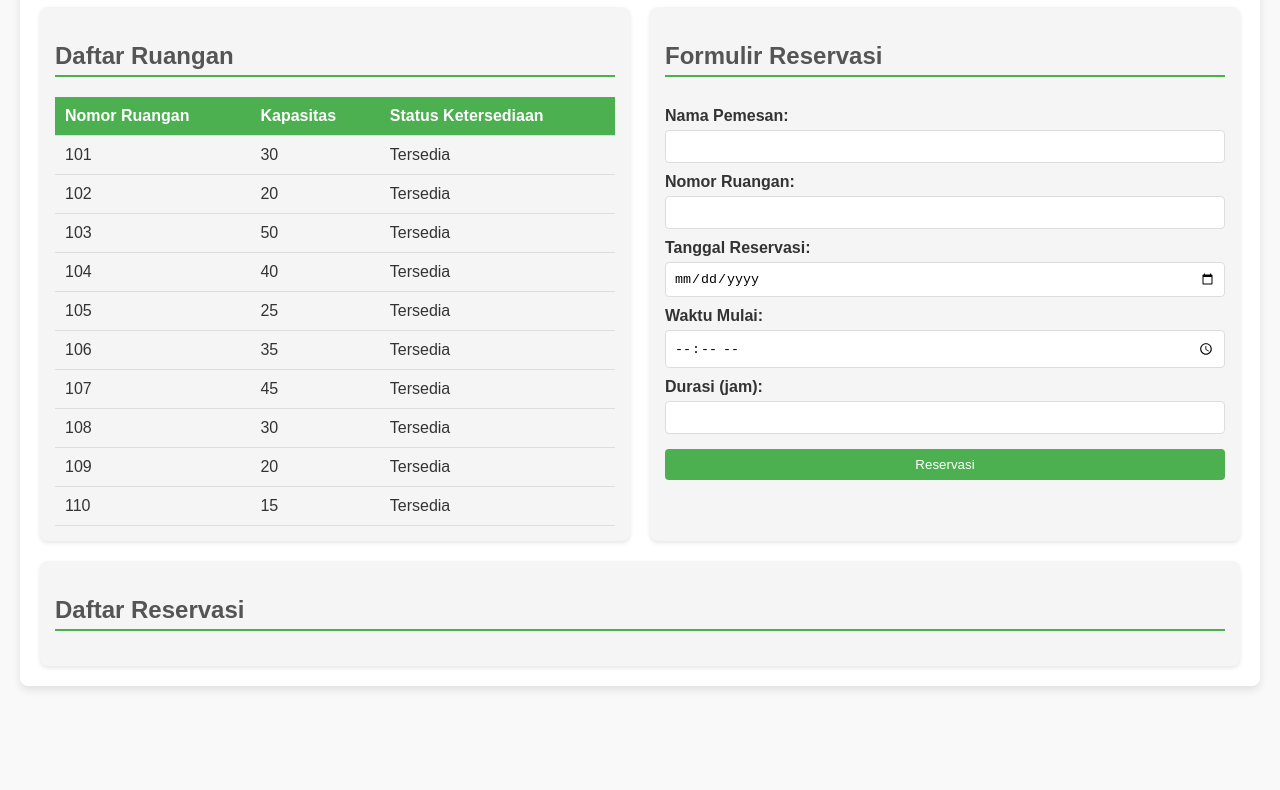
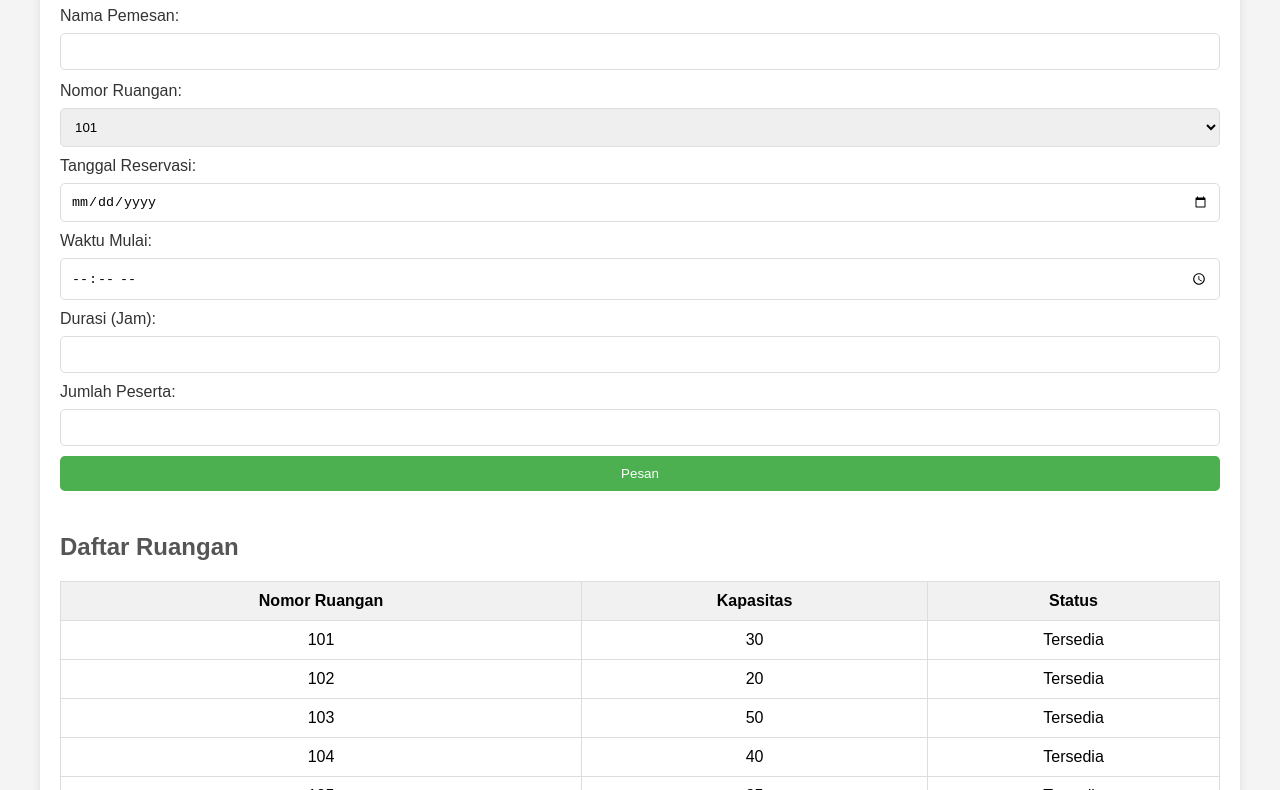
Before and after one commit to KevinNatha/-Sistem-Reservasi-Ruangan-Kelas, a plain HTML site: page index.html in a window 1280 px wide. Shown: the part 113-903 px from the top of the page. Before the commit the page ends 819 px from the top, so only its background shows below. Drawn offline with Linux system fonts and the light colour scheme.

Commit message:
Pesan commit tentang perubahan yang dilakukan

```diff
--- a/index.html
+++ b/index.html
@@ -1,41 +1,35 @@
 <!DOCTYPE html>
-<html lang="en">
+<html lang="id">
 <head>
     <meta charset="UTF-8">
     <meta name="viewport" content="width=device-width, initial-scale=1.0">
-    <title>Reservasi Ruangan</title>
+    <title>Sistem Reservasi Ruangan</title>
     <link rel="stylesheet" href="styles.css">
 </head>
 <body>
     <div class="container">
-        <h1>Reservasi Ruangan Kelas</h1>
+        <h1>Sistem Reservasi Ruangan</h1>
 
-        <!-- Daftar Ruangan dan Formulir Reservasi -->
-        <section id="room-and-form">
-            <div id="room-list">
-                <h2>Daftar Ruangan</h2>
-                <table id="rooms-table">
-                    <thead>
-                        <tr>
-                            <th>Nomor Ruangan</th>
-                            <th>Kapasitas</th>
-                            <th>Status Ketersediaan</th>
-                        </tr>
-                    </thead>
-                    <tbody>
-                        <!-- Data ruangan akan ditampilkan di sini melalui JavaScript -->
-                    </tbody>
-                </table>
-            </div>
-
-            <div id="reservation-form">
+        <!-- Formulir Reservasi -->
+        <div class="form-container">
             <h2>Formulir Reservasi</h2>
-                <form>
+            <form id="reservation-form" onsubmit="event.preventDefault(); makeReservation();">
                 <label for="name">Nama Pemesan:</label>
                 <input type="text" id="name" required>
 
                 <label for="room-number">Nomor Ruangan:</label>
-                    <input type="number" id="room-number" required>
+                <select id="room-number" required>
+                    <option value="101">101</option>
+                    <option value="102">102</option>
+                    <option value="103">103</option>
+                    <option value="104">104</option>
+                    <option value="105">105</option>
+                    <option value="106">106</option>
+                    <option value="107">107</option>
+                    <option value="108">108</option>
+                    <option value="109">109</option>
+                    <option value="110">110</option>
+                </select>
 
                 <label for="date">Tanggal Reservasi:</label>
                 <input type="date" id="date" required>
@@ -43,22 +37,41 @@
                 <label for="start-time">Waktu Mulai:</label>
                 <input type="time" id="start-time" required>
 
-                    <label for="duration">Durasi (jam):</label>
-                    <input type="number" id="duration" required>
+                <label for="duration">Durasi (Jam):</label>
+                <input type="number" id="duration" required min="1">
 
-                    <button type="button" onclick="makeReservation()">Reservasi</button>
+                <label for="participants">Jumlah Peserta:</label>
+                <input type="number" id="participants" required min="1">
+
+                <button type="submit">Pesan</button>
             </form>
             <p id="error-message" style="color: red;"></p>
         </div>
-        </section>
+
+        <!-- Daftar Ruangan -->
+        <div class="table-container">
+            <h2>Daftar Ruangan</h2>
+            <table id="rooms-table">
+                <thead>
+                    <tr>
+                        <th>Nomor Ruangan</th>
+                        <th>Kapasitas</th>
+                        <th>Status</th>
+                    </tr>
+                </thead>
+                <tbody>
+                    <!-- Data ruangan akan ditampilkan di sini -->
+                </tbody>
+            </table>
+        </div>
 
         <!-- Daftar Reservasi -->
-        <section id="reservation-list">
+        <div class="reservations-container">
             <h2>Daftar Reservasi</h2>
             <ul id="reservations-list">
-                <!-- Daftar reservasi akan ditampilkan di sini melalui JavaScript -->
+                <!-- Daftar reservasi akan ditampilkan di sini -->
             </ul>
-        </section>
+        </div>
     </div>
 
     <script src="script.js"></script>
--- a/script.js
+++ b/script.js
@@ -6,32 +6,42 @@ class Room {
         this.reservations = [];
     }
 
-    isAvailable(date, startTime, duration) {
+    // Memeriksa ketersediaan ruangan berdasarkan kapasitas dan waktu
+    isAvailable(date, startTime, duration, participants) {
         const newEndTime = new Date(`${date}T${startTime}`);
         newEndTime.setHours(newEndTime.getHours() + parseInt(duration));
 
-        return this.reservations.every(reservation => {
+        // Periksa apakah ada reservasi yang tumpang tindih
+        const isTimeAvailable = this.reservations.every(reservation => {
             const resStartTime = new Date(`${reservation.date}T${reservation.startTime}`);
             const resEndTime = new Date(resStartTime);
             resEndTime.setHours(resEndTime.getHours() + reservation.duration);
 
             return newEndTime <= resStartTime || new Date(`${date}T${startTime}`) >= resEndTime;
         });
+
+        // Periksa apakah kapasitas mencukupi
+        const isCapacityAvailable = this.capacity >= participants;
+
+        return isTimeAvailable && isCapacityAvailable;
     }
 
+    // Menambahkan reservasi dan mengurangi kapasitas
     addReservation(reservation) {
         this.reservations.push(reservation);
+        this.capacity -= reservation.participants; // Mengurangi kapasitas ruangan
     }
 }
 
 // Kelas Reservation
 class Reservation {
-    constructor(name, roomNumber, date, startTime, duration) {
+    constructor(name, roomNumber, date, startTime, duration, participants) {
         this.name = name;
         this.roomNumber = roomNumber;
         this.date = date;
         this.startTime = startTime;
         this.duration = parseInt(duration);
+        this.participants = participants; // Menyimpan jumlah peserta
     }
 }
 
@@ -68,16 +78,17 @@ function makeReservation() {
     const date = document.getElementById("date").value;
     const startTime = document.getElementById("start-time").value;
     const duration = document.getElementById("duration").value;
+    const participants = parseInt(document.getElementById("participants").value);
     const errorMessage = document.getElementById("error-message");
 
     const room = rooms.find(r => r.number === roomNumber);
 
-    if (!room || !room.isAvailable(date, startTime, duration)) {
-        errorMessage.innerText = "Ruangan tidak tersedia pada waktu yang dipilih.";
+    if (!room || !room.isAvailable(date, startTime, duration, participants)) {
+        errorMessage.innerText = "Ruangan tidak tersedia pada waktu yang dipilih atau kapasitas tidak mencukupi.";
         return;
     }
 
-    const reservation = new Reservation(name, roomNumber, date, startTime, duration);
+    const reservation = new Reservation(name, roomNumber, date, startTime, duration, participants);
     room.addReservation(reservation);
     displayReservations();
     displayRooms();
@@ -91,7 +102,7 @@ function displayReservations() {
     rooms.forEach(room => {
         room.reservations.forEach((reservation, index) => {
             const item = document.createElement("li");
-            item.innerText = `Nama: ${reservation.name}, Ruangan: ${reservation.roomNumber}, Tanggal: ${reservation.date}, Waktu Mulai: ${reservation.startTime}, Durasi: ${reservation.duration} jam`;
+            item.innerText = `Nama: ${reservation.name}, Ruangan: ${reservation.roomNumber}, Tanggal: ${reservation.date}, Waktu Mulai: ${reservation.startTime}, Durasi: ${reservation.duration} jam, Peserta: ${reservation.participants}`;
             const cancelButton = document.createElement("button");
             cancelButton.innerText = "Batalkan";
             cancelButton.onclick = () => cancelReservation(room, index);
@@ -103,6 +114,8 @@ function displayReservations() {
 
 // Membatalkan reservasi
 function cancelReservation(room, index) {
+    const reservation = room.reservations[index];
+    room.capacity += reservation.participants; // Menambahkan kapasitas kembali
     room.reservations.splice(index, 1);
     displayReservations();
     displayRooms();
--- a/styles.css
+++ b/styles.css
@@ -1,128 +1,105 @@
+* {
+    margin: 0;
+    padding: 0;
+    box-sizing: border-box;
+}
+
 body {
     font-family: Arial, sans-serif;
-    background-color: #f9f9f9;
-    color: #333;
-    margin: 0;
+    background-color: #f4f4f4;
     padding: 20px;
 }
 
 .container {
     max-width: 1200px;
     margin: 0 auto;
+    background-color: #fff;
     padding: 20px;
-    background-color: #fff;
     border-radius: 8px;
-    box-shadow: 0 4px 8px rgba(0, 0, 0, 0.1);
+    box-shadow: 0 0 10px rgba(0, 0, 0, 0.1);
 }
 
 h1 {
     text-align: center;
-    color: #4CAF50;
+    color: #333;
 }
 
 h2 {
+    margin-bottom: 15px;
     color: #555;
-    border-bottom: 2px solid #4CAF50;
-    padding-bottom: 5px;
 }
 
-#room-and-form {
-    display: flex;
-    gap: 20px;
-    margin-top: 20px;
+.form-container, .table-container, .reservations-container {
+    margin-bottom: 30px;
 }
 
-#room-list, #reservation-form {
-    flex: 1;
-    background-color: #f5f5f5;
-    padding: 15px;
-    border-radius: 8px;
-    box-shadow: 0 2px 4px rgba(0, 0, 0, 0.1);
+label {
+    display: block;
+    margin-bottom: 8px;
+    color: #333;
 }
 
-#rooms-table {
+input, select, button {
     width: 100%;
-    border-collapse: collapse;
+    padding: 10px;
+    margin-bottom: 12px;
+    border: 1px solid #ddd;
+    border-radius: 5px;
 }
 
-#rooms-table th, #rooms-table td {
-    padding: 10px;
-    text-align: left;
-    border-bottom: 1px solid #ddd;
+input[type="number"], input[type="time"], input[type="date"], select {
+    width: 100%;
+    margin-bottom: 10px;
 }
 
-#rooms-table th {
-    background-color: #4CAF50;
-    color: white;
-}
-
-#reservation-form form {
-    display: flex;
-    flex-direction: column;
-}
-
-#reservation-form label {
-    margin-top: 10px;
-    font-weight: bold;
-}
-
-#reservation-form input, #reservation-form button {
-    padding: 8px;
-    margin-top: 5px;
-    border: 1px solid #ddd;
-    border-radius: 4px;
-}
-
-#reservation-form button {
+button {
     background-color: #4CAF50;
     color: white;
     border: none;
     cursor: pointer;
-    margin-top: 15px;
 }
 
-#reservation-form button:hover {
+button:hover {
     background-color: #45a049;
 }
 
-#error-message {
-    color: red;
-    font-weight: bold;
+table {
+    width: 100%;
+    border-collapse: collapse;
+    margin-top: 20px;
 }
 
-#reservation-list {
-    margin-top: 20px;
-    background-color: #f5f5f5;
-    padding: 15px;
-    border-radius: 8px;
-    box-shadow: 0 2px 4px rgba(0, 0, 0, 0.1);
+table th, table td {
+    padding: 10px;
+    text-align: center;
+    border: 1px solid #ddd;
 }
 
-#reservations-list {
-    list-style: none;
-    padding: 0;
+table th {
+    background-color: #f1f1f1;
 }
 
-#reservations-list li {
+table td {
+    background-color: #fff;
+}
+
+ul {
+    list-style-type: none;
+}
+
+ul li {
+    background-color: #f9f9f9;
     padding: 10px;
     margin-bottom: 10px;
-    background-color: #fff;
-    border: 1px solid #ddd;
-    border-radius: 4px;
+    border-radius: 5px;
     display: flex;
     justify-content: space-between;
-    align-items: center;
 }
 
-#reservations-list li button {
-    background-color: #e74c3c;
-    color: white;
-    border: none;
-    border-radius: 4px;
-    padding: 5px 10px;
-    cursor: pointer;
+ul li button {
+    background-color: #f44336;
 }
 
-#reservations-list li button:hover {
-    background-color: #c0392b;
+ul li button:hover {
+    background-color: #e53935;
 }
```
Lines whose indentation alone changed are shown as unchanged.
